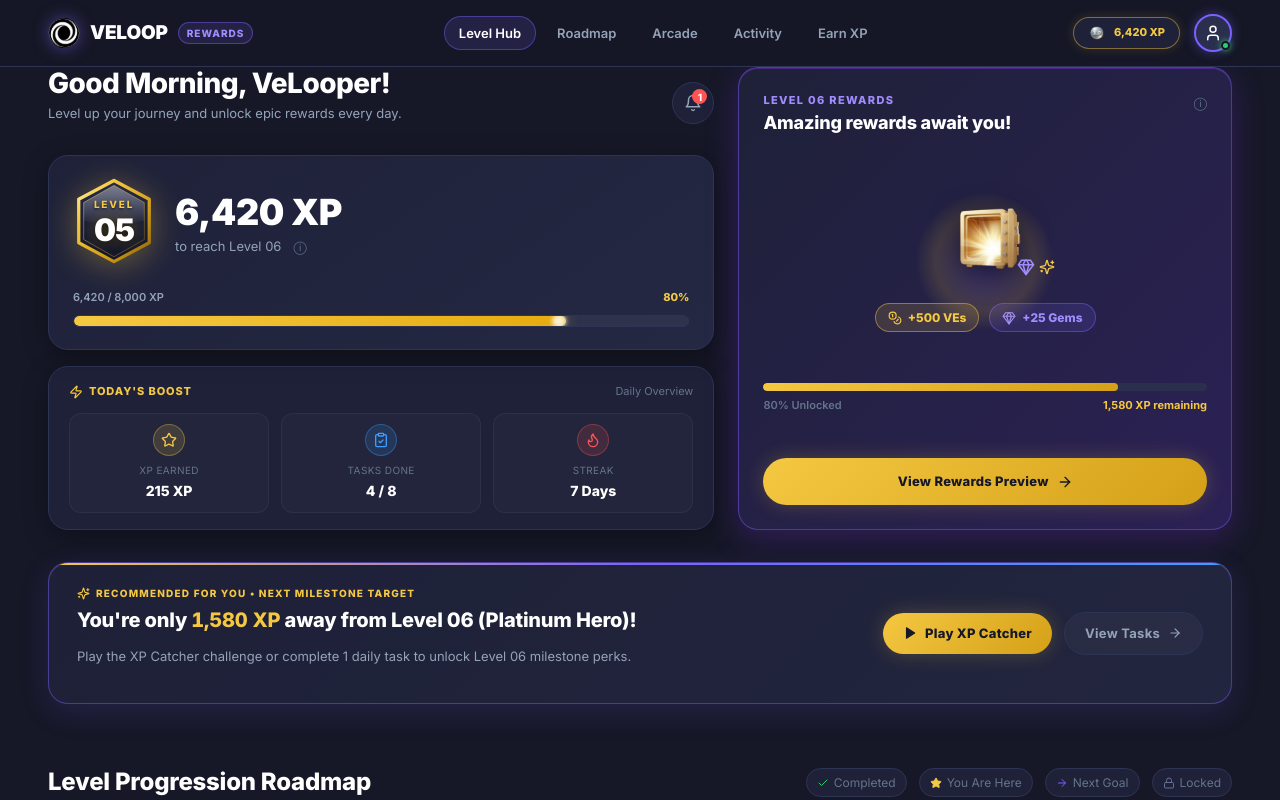
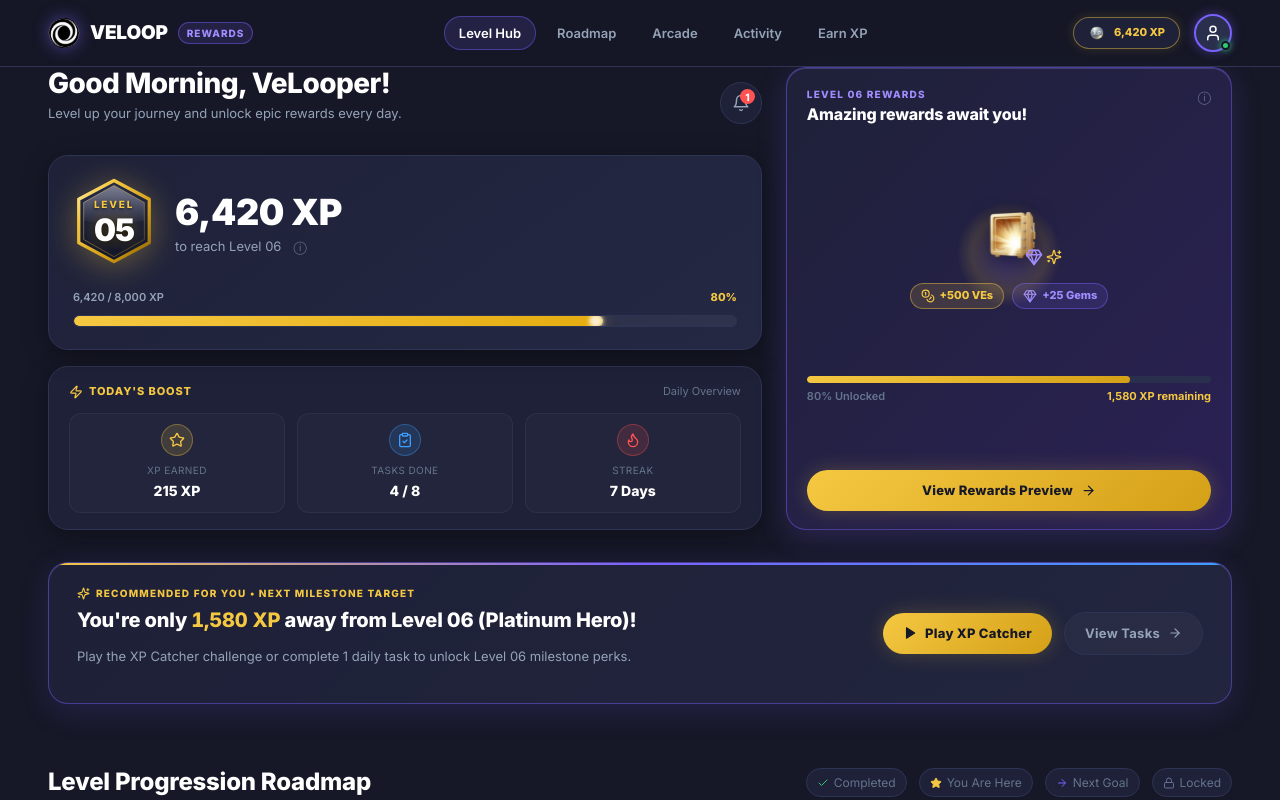
Before and after one commit to rajeevkumardigicbyte/VELoop_Levora, a React (Vite) app: page /Lvl-Dashboard in a window 1280 px wide. Shown: the top 800 px of the page. Built offline with nearby package versions, Linux system fonts and the light colour scheme.

Commit message:
style: reduce NextLevelReward card size for compact executive sidebar proportions

```diff
--- a/src/components/NextLevelReward/NextLevelReward.jsx
+++ b/src/components/NextLevelReward/NextLevelReward.jsx
@@ -79,10 +79,10 @@
           type="button"
           className="ve-btn ve-btn-gold"
           onClick={onTriggerLevelUp}
-          style={{ width: '100%', padding: '13px' }}
+          style={{ width: '100%', padding: '10px 16px', fontSize: '13px' }}
           aria-label="View Rewards Preview modal"
         >
-          View Rewards Preview <ArrowRight size={16} aria-hidden="true" />
+          View Rewards Preview <ArrowRight size={15} aria-hidden="true" />
         </button>
       </div>
 
--- a/src/components/NextLevelReward/NextLevelReward.module.css
+++ b/src/components/NextLevelReward/NextLevelReward.module.css
@@ -1,24 +1,28 @@
+/* ============================================================
+   NEXT LEVEL REWARD — Styles (Screen 1 & 2 Compact Executive Vault)
+   ============================================================ */
+
 .card {
   background: var(--grad-reward);
   backdrop-filter: blur(18px) saturate(160%);
   -webkit-backdrop-filter: blur(18px) saturate(160%);
   border: 1px solid var(--border-purple);
   border-radius: var(--radius-xl);
-  padding: 24px;
-  box-shadow: 0 8px 32px rgba(138, 49, 247, 0.25), inset 0 1px 0 rgba(138, 49, 247, 0.4);
+  padding: 18px 20px;
+  box-shadow: 0 8px 30px rgba(123, 97, 255, 0.2), inset 0 1px 0 rgba(160, 140, 255, 0.25);
   position: relative;
   overflow: hidden;
   display: flex;
   flex-direction: column;
   justify-content: space-between;
-  gap: 16px;
+  gap: 12px;
   transition: transform var(--transition-normal), box-shadow var(--transition-normal);
   height: 100%;
 }
 
 .card:hover {
-  transform: translateY(-4px);
-  box-shadow: 0 12px 36px rgba(138, 49, 247, 0.35);
+  transform: translateY(-3px);
+  box-shadow: 0 10px 32px rgba(123, 97, 255, 0.32);
   border-color: var(--purple-light);
 }
 
@@ -29,7 +33,7 @@
 }
 
 .levelTag {
-  font-size: 11px;
+  font-size: 10px;
   text-transform: uppercase;
   letter-spacing: 0.12em;
   color: var(--purple-light);
@@ -38,10 +42,11 @@
 }
 
 .mainHeading {
-  font-size: 18px;
+  font-size: 16px;
   font-weight: 800;
   color: var(--text-primary);
   letter-spacing: -0.01em;
+  line-height: 1.25;
 }
 
 /* Chest + Gems Graphic Centerpiece */
@@ -50,13 +55,13 @@
   flex-direction: column;
   align-items: center;
   position: relative;
-  padding: 10px 0;
+  padding: 4px 0;
 }
 
 .glowAura {
   position: absolute;
-  width: 140px;
-  height: 140px;
+  width: 105px;
+  height: 105px;
   background: radial-gradient(circle, rgba(123, 97, 255, 0.25) 0%, rgba(245, 200, 66, 0.15) 50%, transparent 70%);
   border-radius: 50%;
   pointer-events: none;
@@ -67,8 +72,8 @@
 
 .chestArtwork {
   position: relative;
-  width: 120px;
-  height: 100px;
+  width: 90px;
+  height: 76px;
   display: flex;
   align-items: center;
   justify-content: center;
@@ -78,63 +83,63 @@
   width: 100%;
   height: 100%;
   object-fit: contain;
-  filter: drop-shadow(0 6px 14px rgba(0, 0, 0, 0.6));
+  filter: drop-shadow(0 4px 10px rgba(0, 0, 0, 0.55));
 }
 
 .floatingGemCluster {
   position: absolute;
-  right: -10px;
-  bottom: 10px;
+  right: -8px;
+  bottom: 6px;
   display: flex;
-  gap: 4px;
+  gap: 3px;
 }
 
 .gemSparkle {
-  font-size: 20px;
+  font-size: 16px;
   animation: pulseGlow 2s infinite ease-in-out;
 }
 
 .rewardSummaryRow {
   display: flex;
-  gap: 10px;
-  margin-top: 12px;
+  gap: 8px;
+  margin-top: 8px;
 }
 
 .rewardPillGold {
   background: var(--gold-soft);
   color: var(--gold);
   border: 1px solid var(--border-gold);
-  font-size: 12px;
+  font-size: 11px;
   font-weight: 800;
-  padding: 4px 12px;
+  padding: 3px 10px;
   border-radius: var(--radius-full);
   display: inline-flex;
   align-items: center;
-  gap: 6px;
+  gap: 5px;
 }
 
 .rewardPillPurple {
   background: var(--purple-soft);
   color: var(--purple-light);
   border: 1px solid var(--border-purple);
-  font-size: 12px;
+  font-size: 11px;
   font-weight: 800;
-  padding: 4px 12px;
+  padding: 3px 10px;
   border-radius: var(--radius-full);
   display: inline-flex;
   align-items: center;
-  gap: 6px;
+  gap: 5px;
 }
 
 /* Progress Wrap */
 .progressWrap {
   display: flex;
   flex-direction: column;
-  gap: 6px;
+  gap: 5px;
 }
 
 .progressTrack {
-  height: 8px;
+  height: 7px;
   background: var(--bg-elevated);
   border-radius: var(--radius-full);
   overflow: hidden;
@@ -150,13 +155,13 @@
 .progressText {
   display: flex;
   justify-content: space-between;
-  font-size: var(--text-xs);
+  font-size: 11px;
   color: var(--text-muted);
   font-weight: 600;
 }
 
 .ctaRow {
-  margin-top: 4px;
+  margin-top: 2px;
 }
 
 /* Shimmer */
--- a/src/pages/LevelDashboard/LevelDashboard.module.css
+++ b/src/pages/LevelDashboard/LevelDashboard.module.css
@@ -170,7 +170,7 @@
 
 @media (min-width: 1024px) {
   .heroRewardGrid {
-    grid-template-columns: 1.35fr 1fr;
+    grid-template-columns: 1.6fr 1fr;
   }
 }
 
```
